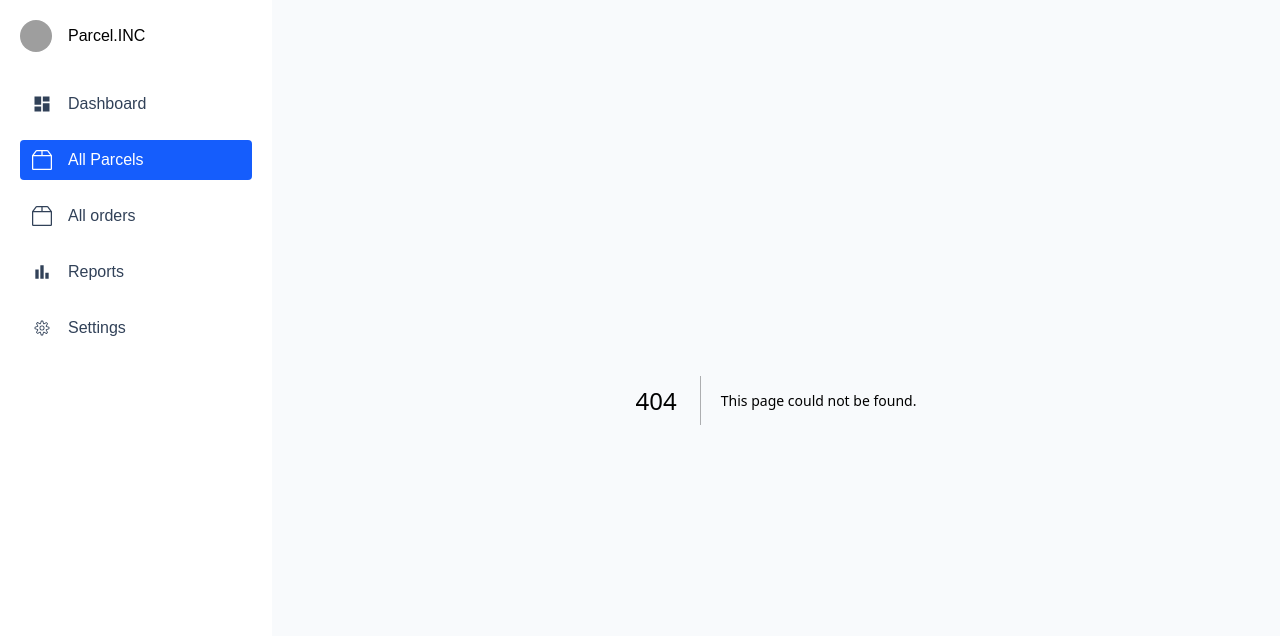
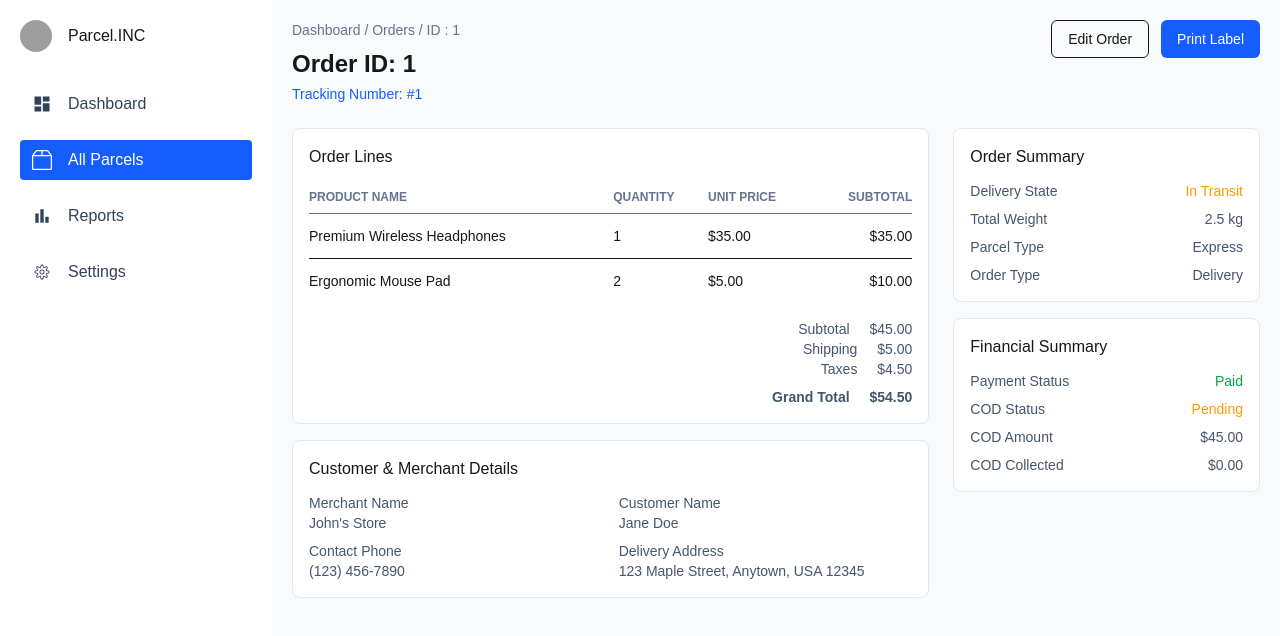
Before and after one commit to sattar-kuet/spt_merchant_web, a Next.js app: page /parcels/1 in a window 1280 px wide. Before the commit this address had no page. Shown: the top 636 px of the page. Built offline with nearby package versions, Linux system fonts and the light colour scheme; grey boxes are pictures that could not be loaded.

Commit message:
updated single order page

```diff
--- /dev/null
+++ b/src/app/parcels/[id]/page.tsx
@@ -0,0 +1,104 @@
+import type { Metadata } from "next";
+import React from "react";
+
+export const metadata: Metadata = {
+  title: "Order Detail",
+};
+export default async function OrderDetail({ params }: { params: { id: string } }) {
+  const { id } = await params;
+  return (
+    <div className="p-5 w-full">
+      <div className="flex items-start justify-between">
+        <div>
+          <div className="text-sm text-slate-500">Dashboard / Orders / ID : {id}</div>
+          <h1 className="text-2xl font-semibold mt-2">Order ID: {id}</h1>
+          <div className="text-sm text-blue-600 mt-1">Tracking Number: #{id}</div>
+        </div>
+        <div className="flex gap-3">
+          <button className="rounded-md border px-4 py-2 text-sm">Edit Order</button>
+          <button className="rounded-md bg-blue-600 px-4 py-2 text-sm text-white">Print Label</button>
+        </div>
+      </div>
+
+      <div className="mt-6 grid grid-cols-1 lg:grid-cols-3 gap-6">
+        <div className="lg:col-span-2 space-y-4">
+          <div className="bg-white border border-slate-200 rounded-lg p-4">
+            <h3 className="font-medium mb-3">Order Lines</h3>
+            <table className="w-full text-sm">
+              <thead className="text-xs text-slate-500 border-b">
+                <tr>
+                  <th className="py-2 text-left">PRODUCT NAME</th>
+                  <th className="py-2 text-left">QUANTITY</th>
+                  <th className="py-2 text-left">UNIT PRICE</th>
+                  <th className="py-2 text-right">SUBTOTAL</th>
+                </tr>
+              </thead>
+              <tbody>
+                <tr className="border-b">
+                  <td className="py-3">Premium Wireless Headphones</td>
+                  <td>1</td>
+                  <td>$35.00</td>
+                  <td className="text-right">$35.00</td>
+                </tr>
+                <tr>
+                  <td className="py-3">Ergonomic Mouse Pad</td>
+                  <td>2</td>
+                  <td>$5.00</td>
+                  <td className="text-right">$10.00</td>
+                </tr>
+              </tbody>
+            </table>
+
+            <div className="mt-4 text-right text-sm text-slate-600">
+              <div>Subtotal <span className="ml-4 font-medium">$45.00</span></div>
+              <div>Shipping <span className="ml-4">$5.00</span></div>
+              <div>Taxes <span className="ml-4">$4.50</span></div>
+              <div className="mt-2 font-semibold">Grand Total <span className="ml-4">$54.50</span></div>
+            </div>
+          </div>
+
+          <div className="bg-white border border-slate-200 rounded-lg p-4">
+            <h3 className="font-medium mb-3">Customer & Merchant Details</h3>
+            <div className="grid grid-cols-1 md:grid-cols-2 gap-4 text-sm text-slate-600">
+              <div>
+                <div className="font-medium">Merchant Name</div>
+                <div>John&apos;s Store</div>
+                <div className="mt-2 font-medium">Contact Phone</div>
+                <div>(123) 456-7890</div>
+              </div>
+
+              <div>
+                <div className="font-medium">Customer Name</div>
+                <div>Jane Doe</div>
+                <div className="mt-2 font-medium">Delivery Address</div>
+                <div>123 Maple Street, Anytown, USA 12345</div>
+              </div>
+            </div>
+          </div>
+        </div>
+
+        <div className="space-y-4">
+          <div className="bg-white border border-slate-200 rounded-lg p-4">
+            <h4 className="font-medium">Order Summary</h4>
+            <div className="mt-3 text-sm text-slate-600 space-y-2">
+              <div className="flex justify-between"><span>Delivery State</span><span className="text-amber-500">In Transit</span></div>
+              <div className="flex justify-between"><span>Total Weight</span><span>2.5 kg</span></div>
+              <div className="flex justify-between"><span>Parcel Type</span><span>Express</span></div>
+              <div className="flex justify-between"><span>Order Type</span><span>Delivery</span></div>
+            </div>
+          </div>
+
+          <div className="bg-white border border-slate-200 rounded-lg p-4">
+            <h4 className="font-medium">Financial Summary</h4>
+            <div className="mt-3 text-sm text-slate-600 space-y-2">
+              <div className="flex justify-between"><span>Payment Status</span><span className="text-green-600">Paid</span></div>
+              <div className="flex justify-between"><span>COD Status</span><span className="text-amber-500">Pending</span></div>
+              <div className="flex justify-between"><span>COD Amount</span><span>$45.00</span></div>
+              <div className="flex justify-between"><span>COD Collected</span><span>$0.00</span></div>
+            </div>
+          </div>
+        </div>
+      </div>
+    </div>
+  );
+}
--- a/src/app/parcels/components/OrdersTable.tsx
+++ b/src/app/parcels/components/OrdersTable.tsx
@@ -1,6 +1,7 @@
 "use client";
 
 import React from "react";
+import { useRouter } from "next/navigation";
 
 type Order = {
   id: string;
@@ -26,6 +27,13 @@ const Badge: React.FC<{ children: React.ReactNode; color?: string }> = ({ childr
 );
 
 const OrdersTable: React.FC = () => {
+  const router = useRouter();
+
+  const goToOrder = (rawId: string) => {
+    const id = rawId.replace(/[^a-zA-Z0-9-_]/g, "");
+    router.push(`/parcels/${encodeURIComponent(id)}`);
+  };
+
   return (
     <div className="bg-white border border-slate-200 rounded-lg overflow-hidden">
       <table className="w-full text-sm">
@@ -44,8 +52,17 @@ const OrdersTable: React.FC = () => {
         </thead>
         <tbody>
           {sampleOrders.map((o) => (
-            <tr key={o.id} className="border-t">
-              <td className="p-4"><input type="checkbox"/></td>
+            <tr
+              key={o.id}
+              className="border-t hover:bg-slate-50 cursor-pointer"
+              role="button"
+              tabIndex={0}
+              onClick={() => goToOrder(o.id)}
+              onKeyDown={(e) => {
+                if (e.key === "Enter" || e.key === " ") goToOrder(o.id);
+              }}
+            >
+              <td className="p-4"><input type="checkbox" onClick={(e) => e.stopPropagation()} /></td>
               <td className="p-4 font-medium">{o.id}</td>
               <td className="p-4 text-slate-500">{o.tracking}</td>
               <td className="p-4">
--- a/src/components/LeftBar.tsx
+++ b/src/components/LeftBar.tsx
@@ -11,7 +11,6 @@ import Avatar from "@/components/ui/Avatar";
 const menuItems = [
     { name: "Dashboard", path: "/", icon: <MdDashboard size={20} /> },
     { name: "All Parcels", path: "/parcels", icon: <BsBox2 size={20} /> },
-    {name: "All orders", path: "/orders", icon: <BsBox2 size={20} /> },
     { name: "Reports", path: "/reports", icon: <MdBarChart size={20} /> },
     { name: "Settings", path: "/settings", icon: <CiSettings size={20} /> },
 ];
```
Also changed, not shown: 1 other file (tests, documents, lock files or other folders).
